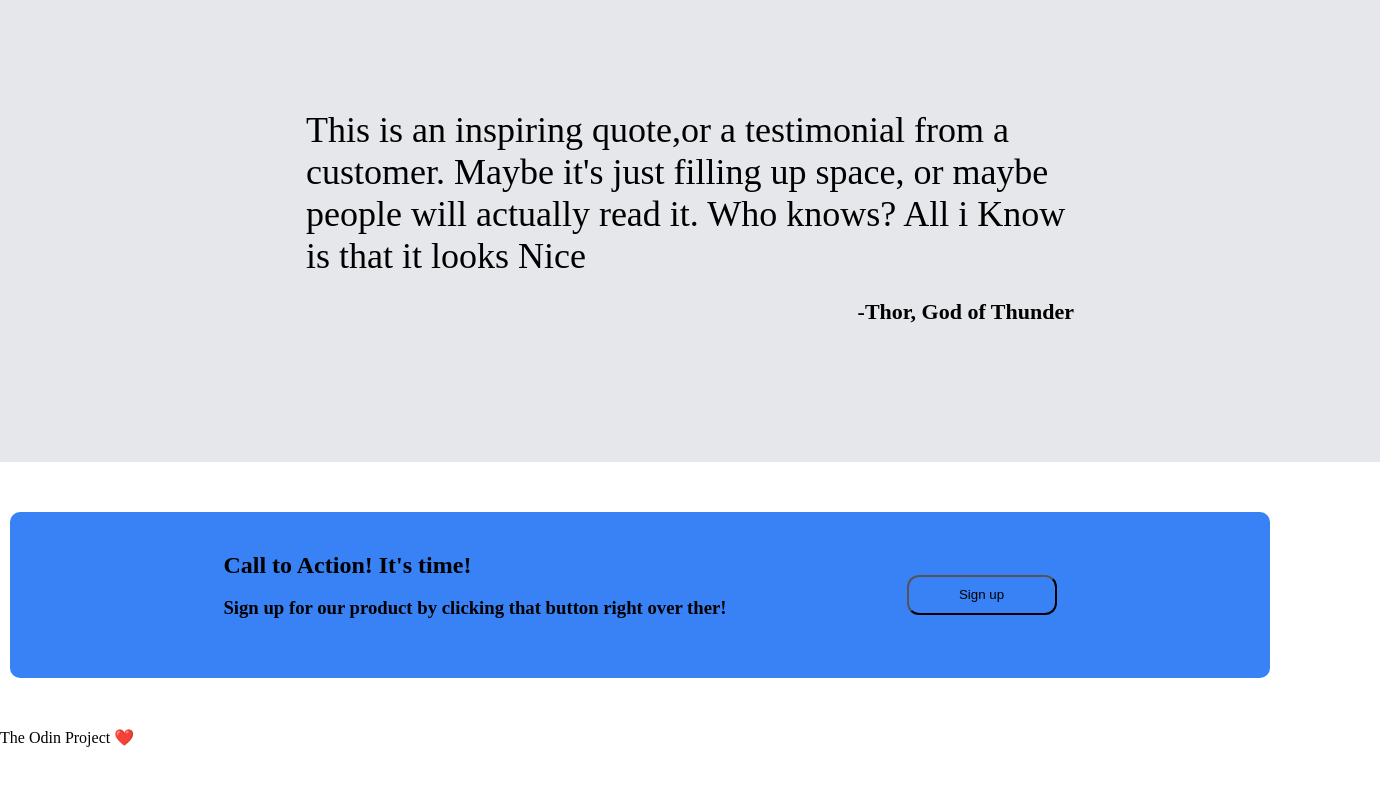
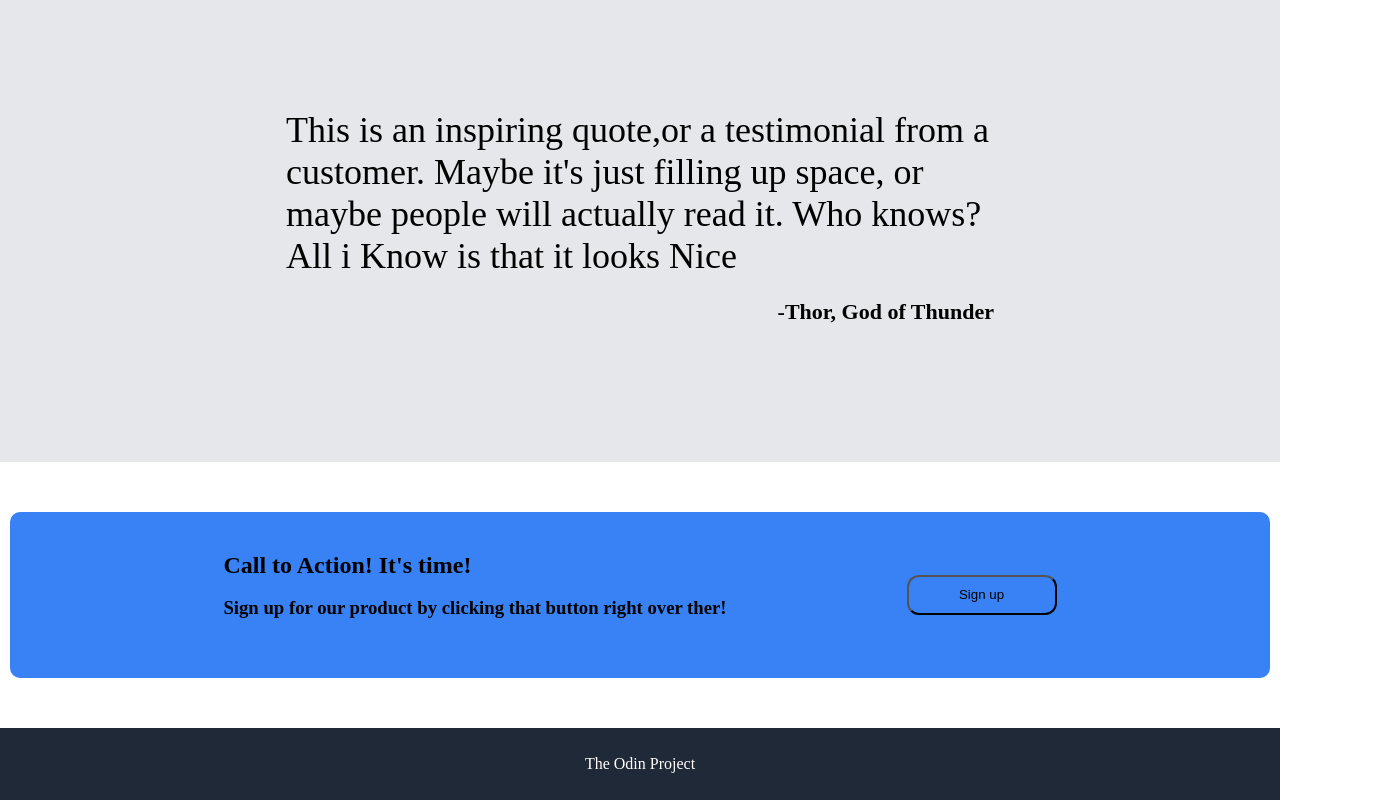
Before and after one commit to DinisAzPereira/landing-flexbox, a plain HTML site: page index.html in a window 1280 px wide. Shown: the part 973-1773 px from the top of the page, 1380 px wide, since content can reach past the window. Before the commit the page ends 1720 px from the top, so only its background shows below. Drawn offline with Linux system fonts and the light colour scheme.

Commit message:
adjusting the third section to not overflow the website and footer styling

```diff
--- a/index.html
+++ b/index.html
@@ -85,7 +85,7 @@
         </div>
 
         <div class="footer">
-            The Odin Project ❤️
+            The Odin Project
           </div>
     </div>
 </body>
--- a/styles.css
+++ b/styles.css
@@ -6,6 +6,12 @@ body {
     margin: 0;
 
 }
+
+.mainText{
+    display: flex;
+    flex-direction: column;
+}
+
 
 .firstSection {
 
@@ -113,7 +119,6 @@ body {
     padding: 50px;
     background-color: #E5E7EB;
 
-    width: 100%;
 }
 
 .inspQuote {
@@ -140,7 +145,7 @@ body {
     display: flex;
     flex-direction: column;
     justify-content: center;
-    align-items: center;    width: 100%;
+    align-items: center;
     margin-top: 50px ;
     margin-bottom: 50px ;
 
@@ -167,16 +172,22 @@ body {
     max-width: 50%;
 
 }
-.mainText{
-    display: flex;
-    flex-direction: column;
-}
 
 .buttonBem {
 display: flex;
 align-items: center;
 max-width: 50%;
 }
+
+.footer {
+    height: 72px;
+    background: #1F2937;
+    color: white;
+    display: flex;
+    align-items: center;
+    justify-content: center;
+    margin-top: auto;
+  }
 
 -- SEPARACAO --
 
```
